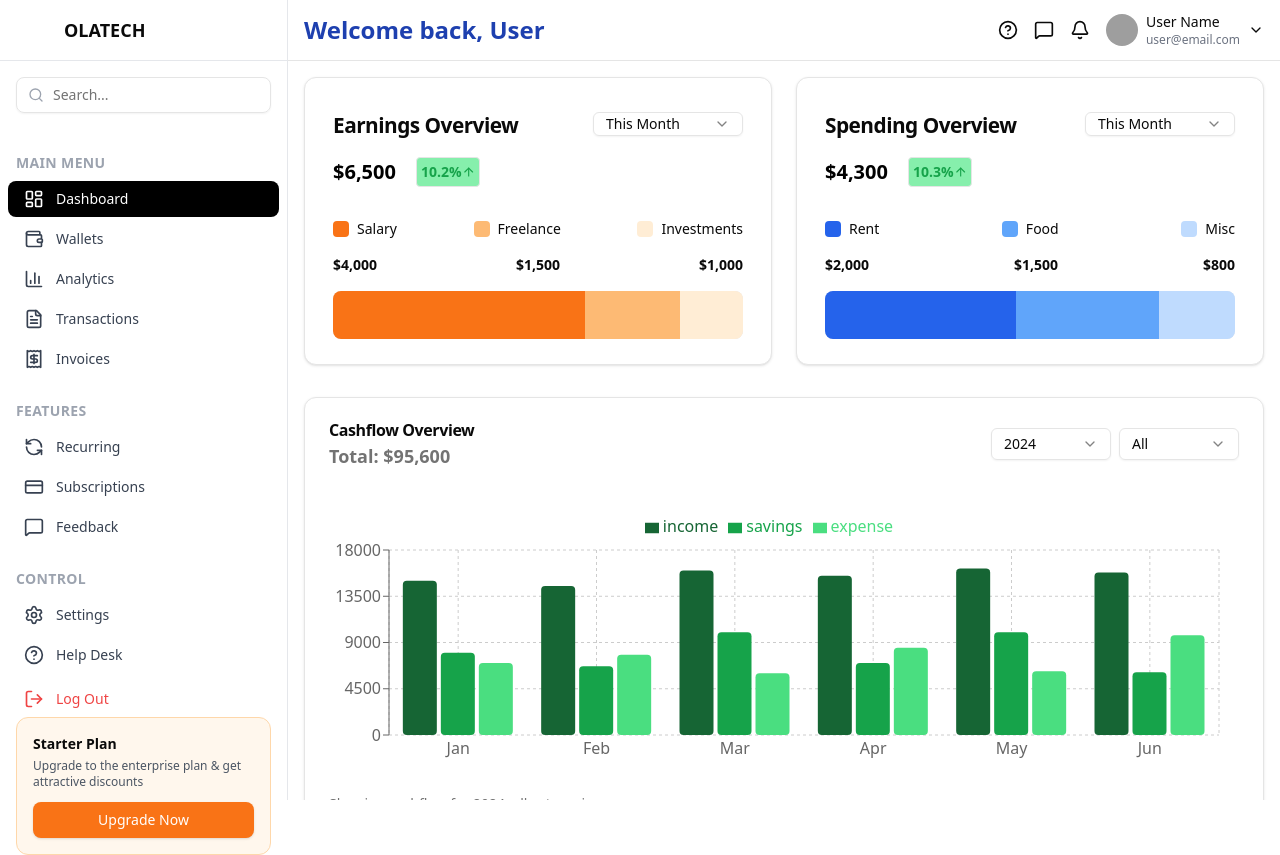
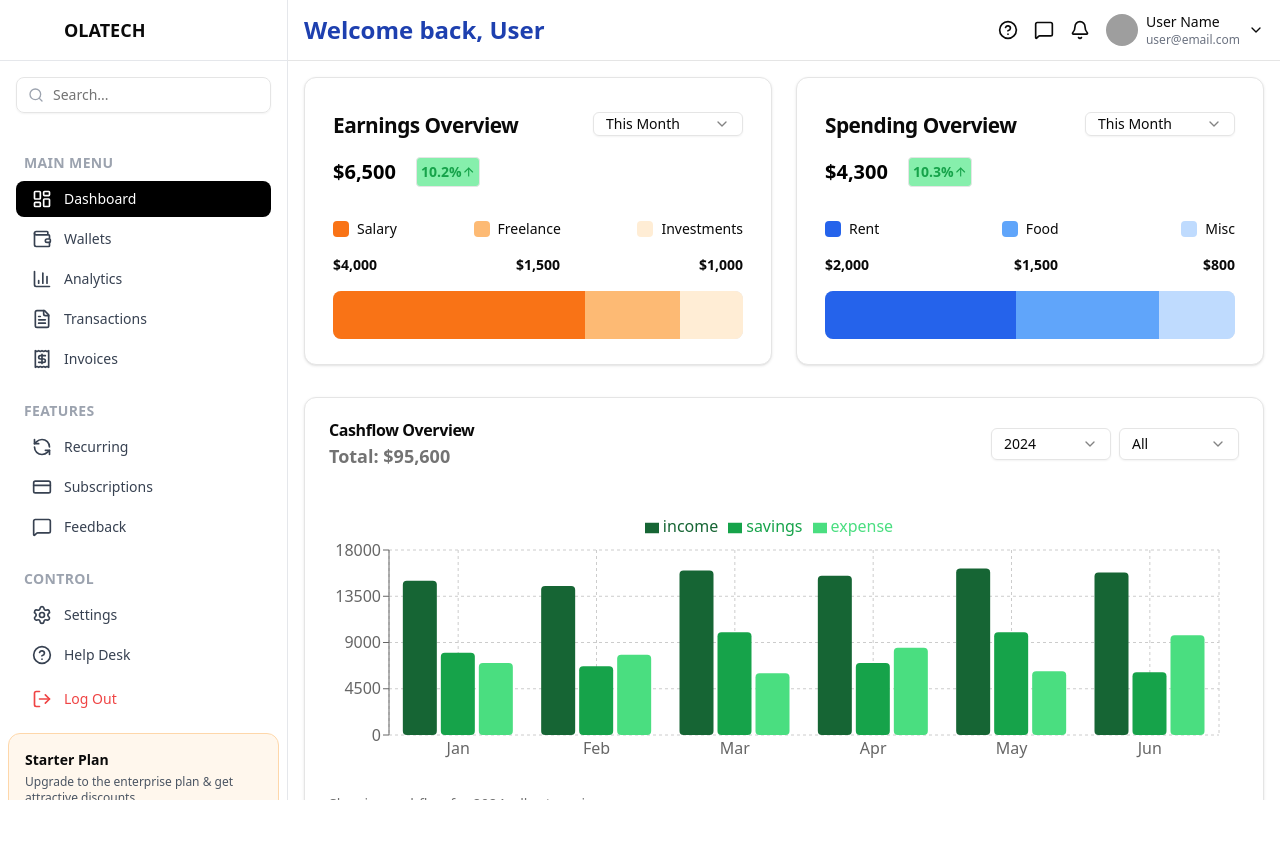
Before and after one commit to BANKOLEDO/olatech-dashboard, a Next.js app: page / in a window 1280 px wide. After the commit the page ends 800 px from the top, so only its background shows below. Built offline with nearby package versions, Linux system fonts and the light colour scheme; grey boxes are pictures that could not be loaded.

Commit message:
fix dependency bug

```diff
--- a/src/components/layout/SidebarContent.jsx
+++ b/src/components/layout/SidebarContent.jsx
@@ -32,7 +32,9 @@ function Section({ title, items, onClick }) {
   const pathname = usePathname();
   return (
     <div className="mt-6">
-      <p className="text-sm font-semibold uppercase tracking-wide text-gray-400 mb-2 px-4">{title}</p>
+      <p className="text-sm font-semibold uppercase tracking-wide text-gray-400 mb-2 px-4">
+        {title}
+      </p>
       <div className="flex flex-col gap-1">
         {items.map(({ name, href, icon: Icon }) => {
           const active = pathname === href;
@@ -57,21 +59,26 @@ function Section({ title, items, onClick }) {
 
 export default function SidebarContent({ onNavigate }) {
   return (
-    <div className="flex flex-col h-full">
+    <div
+      className="flex flex-col h-full max-h-screen overflow-y-auto scrollbar-thin scrollbar-thumb-gray-300 scrollbar-track-gray-100"
+      tabIndex={0} // <-- fixes keyboard arrow scrolling
+    >
       {/* Logo */}
-      <div className="flex items-center gap-2 px-4 py-[0.61rem] border-b border-gray-200">
+      <div className="flex items-center gap-2 px-4 py-[0.61rem] border-b border-gray-200 flex-shrink-0">
         <div className="h-10 w-10 rounded-full bg-brand text-white font-bold grid place-items-center">F</div>
         <span className="font-bold text-lg">OLATECH</span>
       </div>
 
       {/* Search */}
-      <div className="p-4">
+      <div className="p-4 flex-shrink-0">
         <div className="relative">
           <Search className="absolute left-3 top-1/2 -translate-y-1/2 h-4 w-4 text-gray-400" />
           <Input placeholder="Search..." className="pl-9 text-sm rounded-lg" />
         </div>
       </div>
 
+      {/* Menu + Logout + Starter Plan */}
+      <div className="px-2">
         <Section title="Main Menu" items={mainMenu} onClick={onNavigate} />
         <Section title="Features" items={features} onClick={onNavigate} />
         <Section title="Control" items={controls} onClick={onNavigate} />
@@ -85,7 +92,7 @@ export default function SidebarContent({ onNavigate }) {
         </div>
 
         {/* Starter Plan card */}
-      <div className="mt-auto mb-6 mx-4 p-4 rounded-xl bg-orange-50 border border-orange-200">
+        <div className="mt-4 mb-6 p-4 rounded-xl bg-orange-50 border border-orange-200">
           <h4 className="font-semibold text-sm">Starter Plan</h4>
           <p className="text-xs text-gray-600 mt-1">
             Upgrade to the enterprise plan & get attractive discounts
@@ -95,5 +102,6 @@ export default function SidebarContent({ onNavigate }) {
           </Button>
         </div>
       </div>
+    </div>
   );
 }
```
Lines whose indentation alone changed are shown as unchanged.
